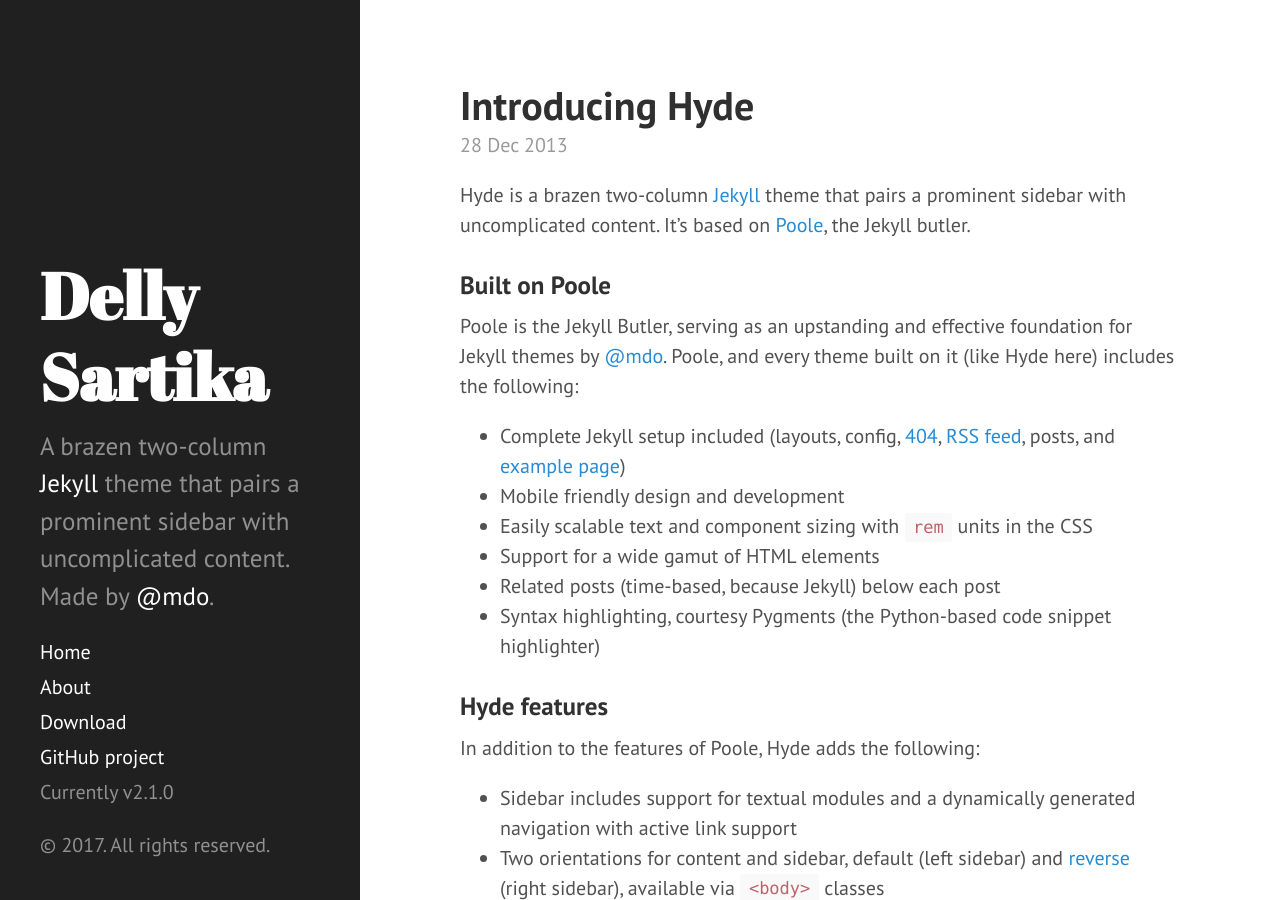
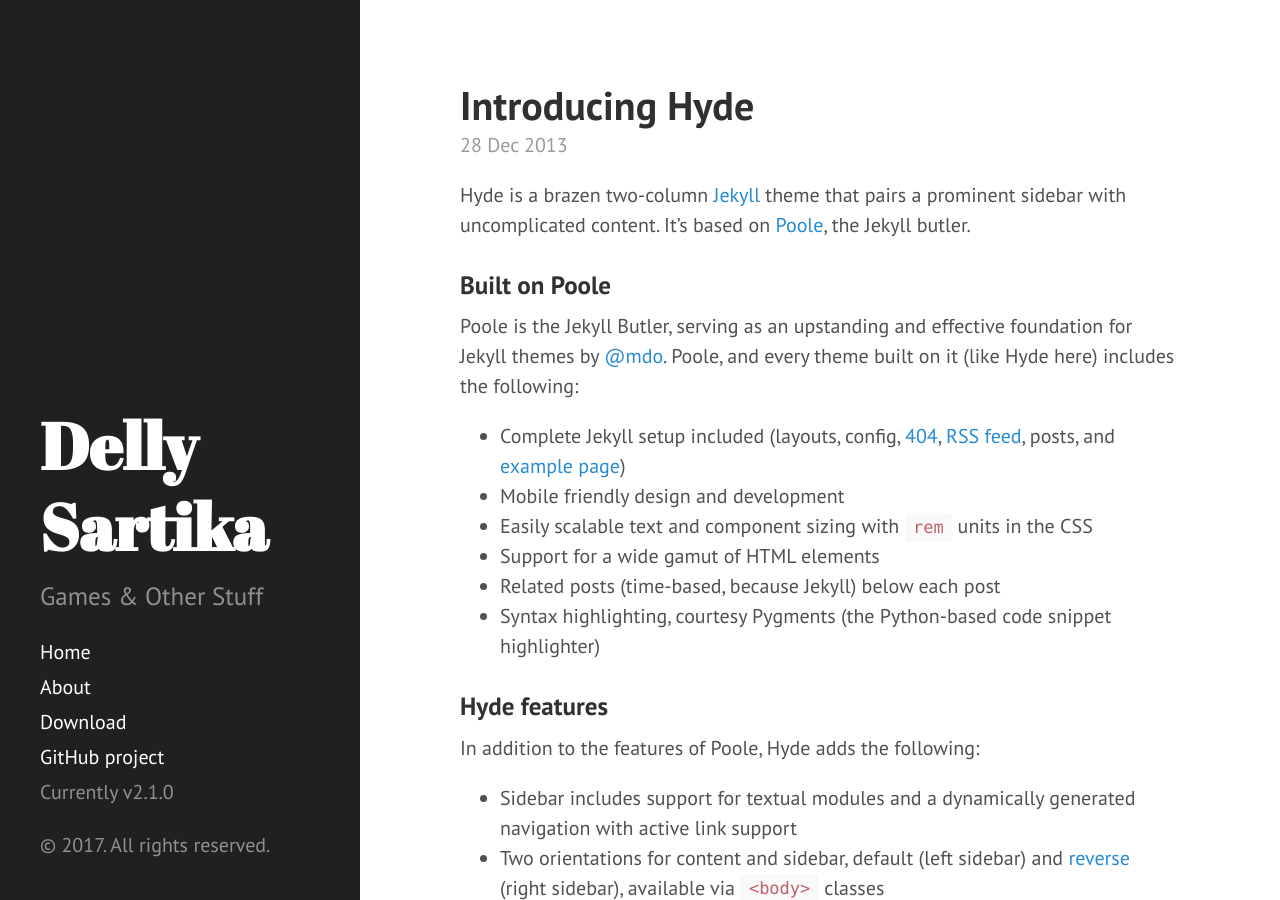
Before and after one commit to sartikadelly/sartikadelly.github.io, a Jekyll site: the page built from index.html, in a window 1280 px wide and 900 px high. Built offline with Jekyll 4.4.1, drawn with Linux system fonts in a browser that asks for light colours; the list of posts is cut into pages by our own code.

Commit message:
Update _config.yml
change information on _config.yml

```diff
--- a/_config.yml
+++ b/_config.yml
@@ -8,8 +8,8 @@ permalink:        pretty
 # Setup
 title:            Delly Sartika
 tagline:          GitHub Site
-description:      'A brazen two-column <a href="http://jekyllrb.com" target="_blank">Jekyll</a> theme that pairs a prominent sidebar with uncomplicated content. Made by <a href="https://twitter.com/mdo" target="_blank">@mdo</a>.'
-url:              http://sartikadelly.github.io
+description:      Games & Other Stuff
+url:              https://sartikadelly.github.io
 baseurl:
 
 author:
@@ -22,4 +22,4 @@ paginate:         5
 version:          2.1.0
 
 github:
-  repo:           https://github.com/poole/hyde
+  repo:           https://github.com/sartikadelly/sartikadelly.github.io
```
